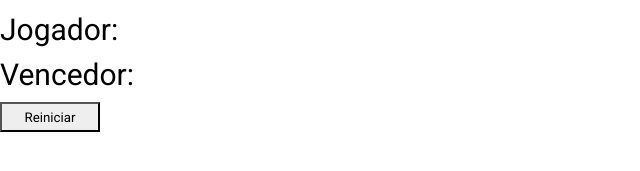
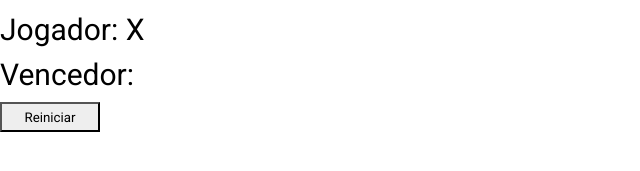
Before and after one commit to patrikrufino/Jogo-da-Velha-JS, a plain HTML site: page index.html in a window 1280 px wide. Shown: the part 519-690 px from the top of the page, 0-640 px from the left. Drawn offline with Linux system fonts and the light colour scheme; the site is published under a folder, as on GitHub Pages, so addresses that start at the root find nothing.

Commit message:
Ajuste do Path do Javascript

```diff
--- a/index.html
+++ b/index.html
@@ -44,5 +44,5 @@
     </div>
   </body>
 
-  <script src="/assets/js/scripts.js"></script>
+  <script src="./assets/js/scripts.js"></script>
 </html>
```
